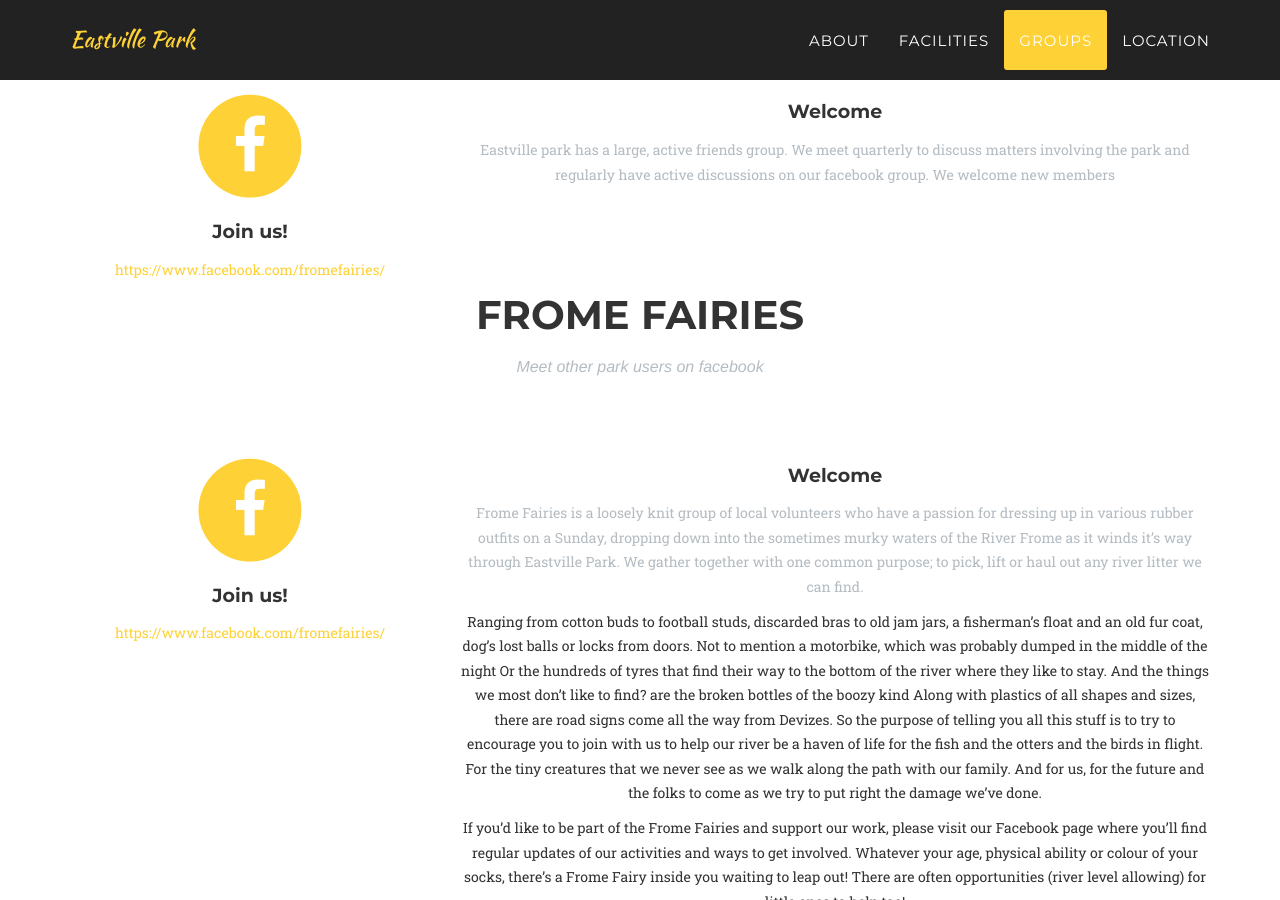
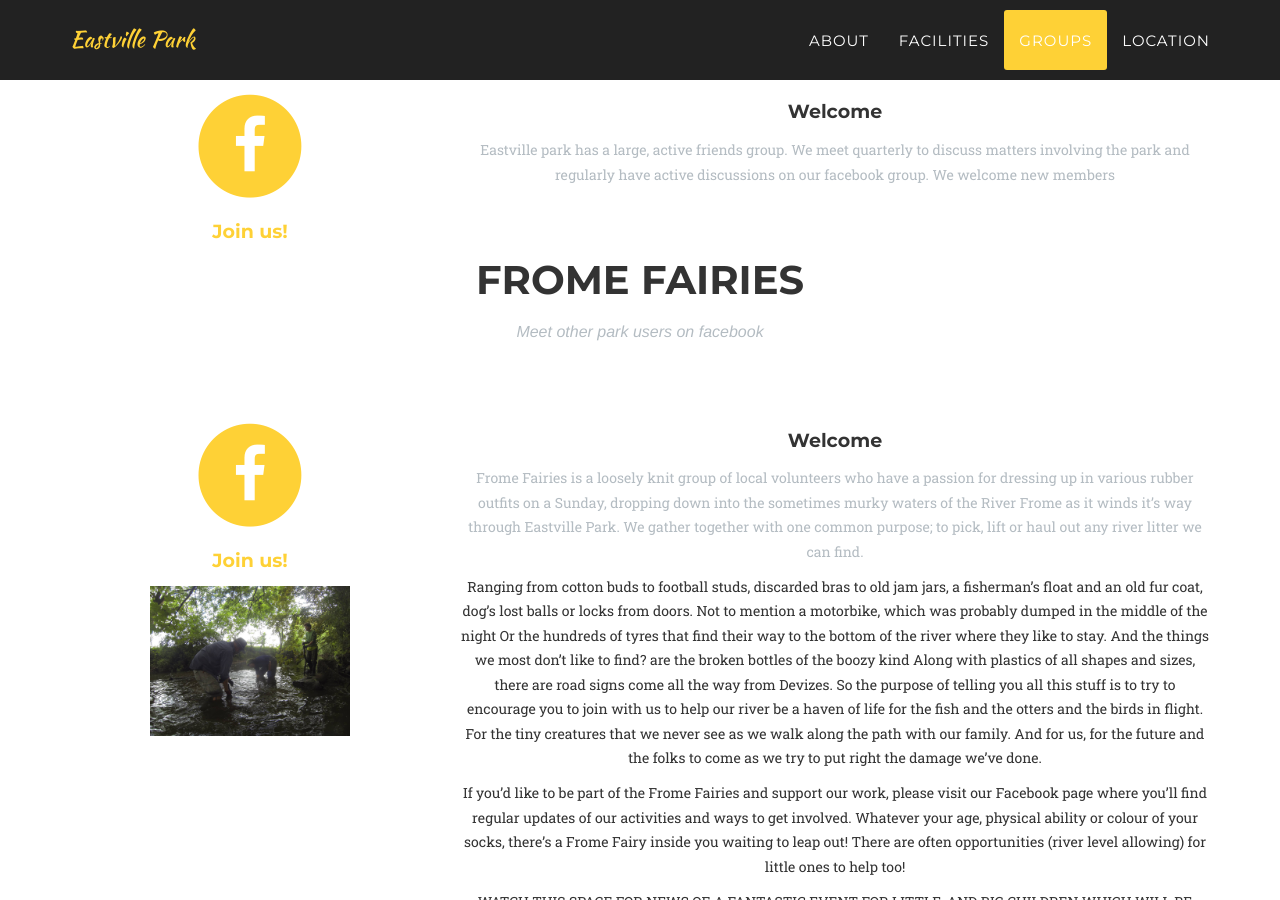
Before and after one commit to eastvillepark/eastvillepark.github.io, a Jekyll site: the page built from index.html, in a window 1280 px wide and 900 px high, scrolled down 2675 px. Built offline with Jekyll 4.4.1, drawn with Linux system fonts in a browser that asks for light colours; some web fonts are replaced.

Commit message:
Update friends.html

```diff
--- a/_includes/friends.html
+++ b/_includes/friends.html
@@ -13,8 +13,7 @@
                         <i class="fa fa-circle fa-stack-2x text-primary"></i>
                         <i class="fa fa-facebook fa-stack-1x fa-inverse"></i>
                     </span>
-                    <h4 class="service-heading">Join us!</h4>
-                    <p class="text-muted"><a href="https://www.facebook.com/fromefairies/" target="_blank">https://www.facebook.com/fromefairies/</a></p>
+                    <h4 class="service-heading"><a href="https://www.facebook.com/fromefairies/" target="_blank">Join us!</a></h4>
                 </div>
                 <div class="col-md-8">
                     <h4 class="service-heading">Welcome</h4>
@@ -35,8 +34,8 @@
                         <i class="fa fa-circle fa-stack-2x text-primary"></i>
                         <i class="fa fa-facebook fa-stack-1x fa-inverse"></i>
                     </span>
-                    <h4 class="service-heading">Join us!</h4>
-                    <p class="text-muted"><a href="https://www.facebook.com/fromefairies/" target="_blank">https://www.facebook.com/fromefairies/</a></p>
+                    <h4 class="service-heading"><a href="https://www.facebook.com/fromefairies/" target="_blank">Join us!</a></h4>
+                    <img src="/img/fairies.jpg" width="200" />
                 </div>
                 <div class="col-md-8">
                     <h4 class="service-heading">Welcome</h4>
```
